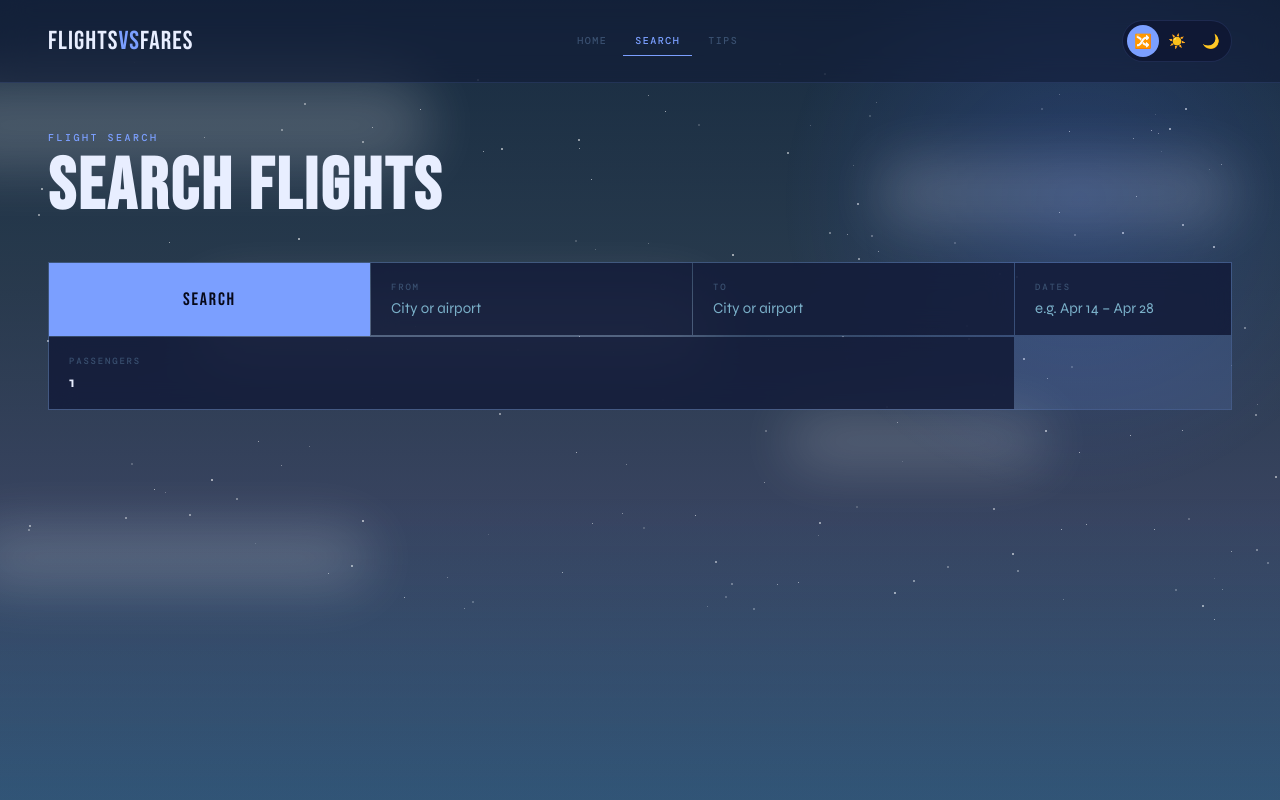
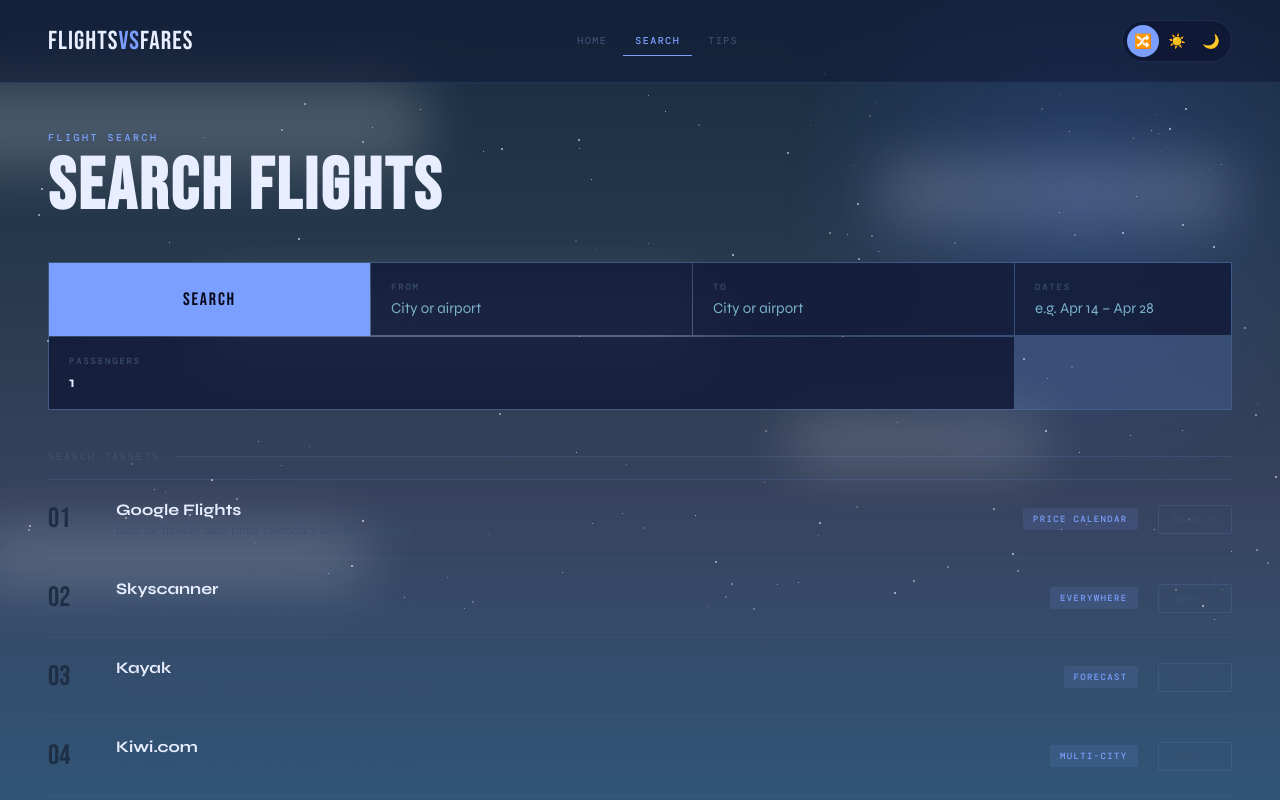
Before and after one commit to bacadlo/FlightsVsFares-app, a Next.js app: page /search in a window 1280 px wide. Built offline with nearby package versions, Linux system fonts and the light colour scheme.

Commit message:
Add generated sites list componets

```diff
--- a/app/search/page.jsx
+++ b/app/search/page.jsx
@@ -1,5 +1,6 @@
 import { EyebrowLabel } from '../../components/ui/EyebrowLabel';
 import { SearchForm } from '../../components/search/SearchForm';
+import { SiteList } from '../../components/search/SiteList';
 import '../../styles/search.css';
 
 export const metadata = {
@@ -15,6 +16,7 @@ export default function SearchPage({ searchParams }) {
       </section>
 
       <SearchForm initialValues={searchParams} />
+      <SiteList />
     </main>
   );
 }
--- a/components/search/SearchForm.jsx
+++ b/components/search/SearchForm.jsx
@@ -5,20 +5,17 @@ import { useRouter } from 'next/navigation';
 import '../../styles/search.css';
 
 const FIELDS = [
-  { key: 'from',       label: 'From',       placeholder: 'City or airport', type: 'text'   },
-  { key: 'to',         label: 'To',         placeholder: 'City or airport', type: 'text'   },
-  { key: 'dates',      label: 'Dates',      placeholder: 'e.g. Apr 14 – Apr 28', type: 'text' },
-  { key: 'passengers', label: 'Passengers', placeholder: '1', type: 'number' },
+  { key: 'from',       label: 'From',       placeholder: 'City or airport',      type: 'text',   defaultValue: ''  },
+  { key: 'to',         label: 'To',         placeholder: 'City or airport',      type: 'text',   defaultValue: ''  },
+  { key: 'dates',      label: 'Dates',      placeholder: 'e.g. Apr 14 – Apr 28', type: 'text',   defaultValue: ''  },
+  { key: 'passengers', label: 'Passengers', placeholder: '1',                    type: 'number', defaultValue: '1', min: 1, max: 9 },
 ];
 
 export function SearchForm({ initialValues = {} }) {
   const router = useRouter();
-  const [values, setValues] = useState({
-    from:       initialValues.from       ?? '',
-    to:         initialValues.to         ?? '',
-    dates:      initialValues.dates      ?? '',
-    passengers: initialValues.passengers ?? '1',
-  });
+  const [values, setValues] = useState(() =>
+    Object.fromEntries(FIELDS.map(({ key, defaultValue }) => [key, initialValues[key] ?? defaultValue]))
+  );
 
   function handleChange(key, value) {
     setValues(prev => ({ ...prev, [key]: value }));
@@ -34,11 +31,8 @@ export function SearchForm({ initialValues = {} }) {
 
   return (
     <form className="search-form" onSubmit={handleSubmit} noValidate>
-      {FIELDS.map(({ key, label, placeholder, type }) => (
-        <div
-          key={key}
-          className={`search-field search-field--${key}`}
-        >
+      {FIELDS.map(({ key, label, placeholder, type, min, max }) => (
+        <div key={key} className={`search-field search-field--${key}`}>
           <label className="search-field-label" htmlFor={`field-${key}`}>
             {label}
           </label>
@@ -48,8 +42,8 @@ export function SearchForm({ initialValues = {} }) {
             type={type}
             placeholder={placeholder}
             value={values[key]}
-            min={type === 'number' ? 1 : undefined}
-            max={type === 'number' ? 9 : undefined}
+            min={min}
+            max={max}
             onChange={e => handleChange(key, e.target.value)}
           />
         </div>
--- /dev/null
+++ b/components/search/SiteList.jsx
@@ -0,0 +1,39 @@
+'use client';
+
+import { useEffect, useRef } from 'react';
+import { sites } from '../../lib/sites';
+import { SiteRow } from './SiteRow';
+import '../../styles/sites.css';
+
+export function SiteList() {
+  const rowRefs = useRef([]);
+
+  useEffect(() => {
+    rowRefs.current.forEach((el, i) => {
+      if (!el) return;
+      setTimeout(() => {
+        el.style.animation = 'rowIn 0.45s ease both';
+      }, 50 + i * 70);
+    });
+  }, []);
+
+  return (
+    <section className="sites-section">
+      <div className="sites-section-header">
+        <span className="sites-section-label">Search Targets</span>
+        <span className="sites-section-rule" aria-hidden="true" />
+      </div>
+
+      <div className="site-list" role="list">
+        {sites.map((site, i) => (
+          <SiteRow
+            key={site.name}
+            site={site}
+            index={i}
+            rowRef={el => (rowRefs.current[i] = el)}
+          />
+        ))}
+      </div>
+    </section>
+  );
+}
--- /dev/null
+++ b/components/search/SiteRow.jsx
@@ -0,0 +1,28 @@
+export function SiteRow({ site, index, rowRef }) {
+  function handleOpen() {
+    window.open(site.url, '_blank', 'noopener,noreferrer');
+  }
+
+  return (
+    <div ref={rowRef} className="site-row" style={{ opacity: 0 }}>
+      <span className="site-row-num" aria-hidden="true">
+        {String(index + 1).padStart(2, '0')}
+      </span>
+
+      <div className="site-row-info">
+        <span className="site-row-name">{site.name}</span>
+        <span className="site-row-desc">{site.desc}</span>
+      </div>
+
+      <span className="site-row-badge">{site.badge}</span>
+
+      <button
+        className="site-row-open"
+        onClick={handleOpen}
+        aria-label={`Open ${site.name}`}
+      >
+        Open ↗
+      </button>
+    </div>
+  );
+}
--- /dev/null
+++ b/styles/sites.css
@@ -0,0 +1,158 @@
+/* Sites Section */
+
+.sites-section {
+  display: flex;
+  flex-direction: column;
+  gap: 0;
+  padding: 0 20px;
+}
+
+@media (min-width: 768px) {
+  .sites-section {
+    padding: 0 48px;
+  }
+}
+
+.sites-section-header {
+  display: flex;
+  align-items: center;
+  gap: 16px;
+  padding-bottom: 16px;
+  border-bottom: 1px solid var(--border);
+  margin-bottom: 0;
+  transition: border-color 0.4s;
+}
+
+.sites-section-label {
+  font-family: 'DM Mono', monospace;
+  font-size: 10px;
+  font-weight: 500;
+  letter-spacing: 0.2em;
+  text-transform: uppercase;
+  color: var(--text-muted);
+  white-space: nowrap;
+  transition: color 0.4s;
+}
+
+.sites-section-rule {
+  flex: 1;
+  height: 1px;
+  background: var(--border);
+  transition: background 0.4s;
+}
+
+/* Site List */
+
+.site-list {
+  display: flex;
+  flex-direction: column;
+}
+
+/* Site Row */
+
+.site-row {
+  display: grid;
+  grid-template-columns: 48px 1fr auto auto;
+  align-items: center;
+  gap: 20px;
+  padding: 20px 0;
+  border-bottom: 1px solid var(--border-2);
+  cursor: pointer;
+  transition: background 0.2s, border-color 0.2s, padding 0.2s;
+}
+
+.site-row:hover {
+  background: var(--accent-soft);
+  border-bottom-color: var(--accent);
+  padding-left: 12px;
+  padding-right: 12px;
+  margin: 0 -12px;
+}
+
+/* Number */
+
+.site-row-num {
+  font-family: 'Bebas Neue', sans-serif;
+  font-size: 28px;
+  line-height: 1;
+  color: var(--text-faint);
+  transition: color 0.2s;
+  user-select: none;
+}
+
+.site-row:hover .site-row-num {
+  color: var(--accent);
+}
+
+/* Name + Description */
+
+.site-row-info {
+  display: flex;
+  flex-direction: column;
+  gap: 3px;
+  min-width: 0;
+}
+
+.site-row-name {
+  font-family: 'Syne', sans-serif;
+  font-size: 16px;
+  font-weight: 700;
+  color: var(--text-primary);
+  transition: color 0.2s;
+}
+
+.site-row-desc {
+  font-size: 12px;
+  font-weight: 300;
+  color: var(--text-muted);
+  white-space: nowrap;
+  overflow: hidden;
+  text-overflow: ellipsis;
+  transition: color 0.2s;
+}
+
+/* Hide description below sm */
+@media (max-width: 479px) {
+  .site-row-desc {
+    display: none;
+  }
+}
+
+/* Badge */
+
+.site-row-badge {
+  font-family: 'DM Mono', monospace;
+  font-size: 9px;
+  font-weight: 500;
+  letter-spacing: 0.15em;
+  text-transform: uppercase;
+  color: var(--accent);
+  background: var(--accent-soft);
+  padding: 5px 10px;
+  border-radius: 2px;
+  white-space: nowrap;
+  transition: color 0.4s, background 0.4s;
+}
+
+/* Open button */
+
+.site-row-open {
+  font-family: 'DM Mono', monospace;
+  font-size: 10px;
+  font-weight: 500;
+  letter-spacing: 0.1em;
+  color: var(--text-muted);
+  background: transparent;
+  border: 1px solid var(--border);
+  padding: 7px 14px;
+  border-radius: 2px;
+  cursor: pointer;
+  white-space: nowrap;
+  transition: background 0.2s, color 0.2s, border-color 0.2s;
+}
+
+.site-row:hover .site-row-open {
+  background: var(--accent);
+  color: var(--btn-text);
+  border-color: var(--accent);
+}
```
